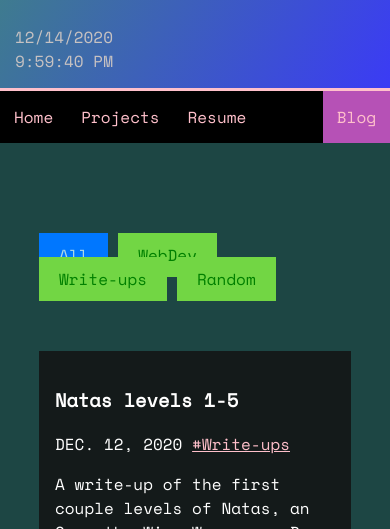
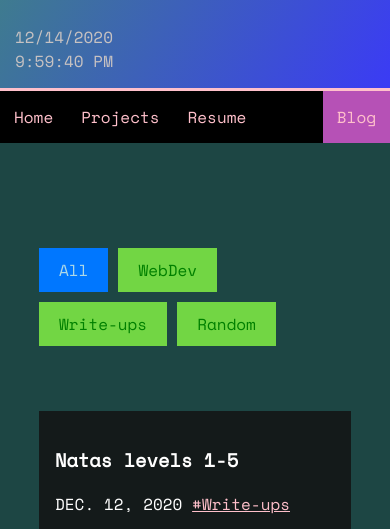
Before and after one commit to limesoda314/blog, a plain HTML site: page pages/blog.html in a window 390 px wide. Shown: the part 564-1093 px from the top of the page. Drawn offline with nearby package versions, Linux system fonts and the light colour scheme.

Commit message:
changed the display of the tags
I changed the display of the tags in blog to use flexbox rather than inline-block. I noticed this small little issue on mobile that the tags would overlap once they wrapped and I couldn't figure out how to fix it other than to use flexbox and wrap. I also don't know what's causing that overflow issue but I guess I'll keep experimenting until I figure it out.

```diff
--- a/styles/main.css
+++ b/styles/main.css
@@ -36,15 +36,20 @@ a:visited {
     border: none;
 }
 .tags {
-    display: inline-block;
+    display: flex;
+    flex-wrap: wrap;
     padding: 50px;
     padding-left: 0;
 }
+
 .tag-button, .tag-button:visited {
     color: var(--color-1);
     text-decoration: none;
     background-color: rgb(114, 214, 68);
     padding: 10px 20px;
+    margin: 5px;
+    margin-left: 0;
+    margin-right: 10px;
 }
 
 .tag-button:hover {
@@ -135,9 +140,8 @@ body {
     font-family: 'Space Mono', monospace;
     margin: 0;
     padding: 0;
-    width: 100%;
+    width: auto;
     overflow-x: hidden;
-
 }
 
 main {
```
Also changed, not shown: blog/natas1-5.html (+1 -1 lines).
